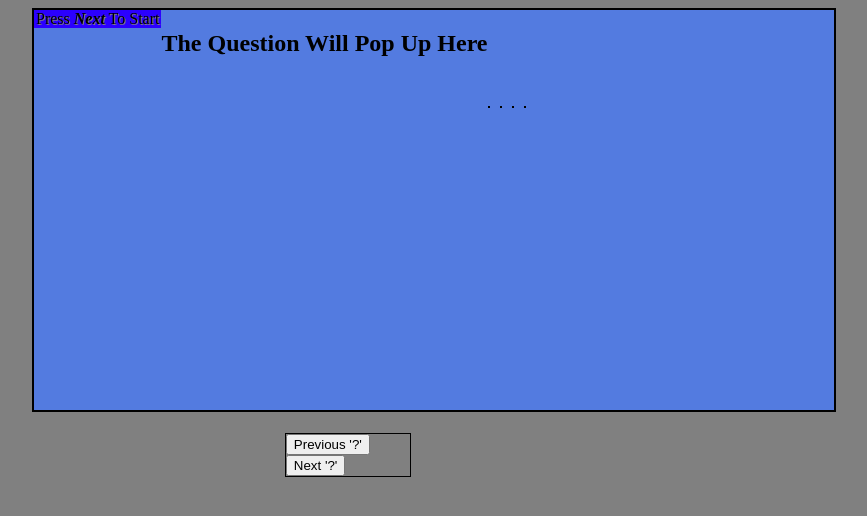
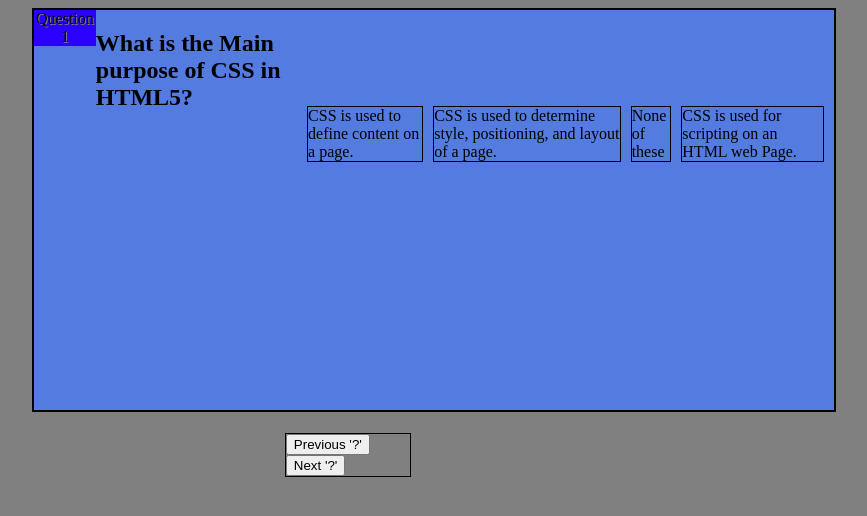
Before and after one commit to Eddie710/test, a plain HTML site: page quizApp.html in a window 1280 px wide. Shown: the whole page, without its empty margins (292-1159 px from the left). Drawn offline with Linux system fonts and the light colour scheme; the site is published under a folder, as on GitHub Pages, so addresses that start at the root find nothing.

Commit message:
Update quizApp.html

```diff
--- a/quizApp.html
+++ b/quizApp.html
@@ -112,6 +112,6 @@
     <button type="button" id="Next" class="function" onclick="next()">Next '?'</button>
     <button type="button" id="Submit" class="function" onclick="submit()" >Submit Answer</button>
     </div>
-    <script src="/quizApp.js" defer></script>
+    <script src="./quizApp.js" defer></script>
 </body>
 </html>
```
